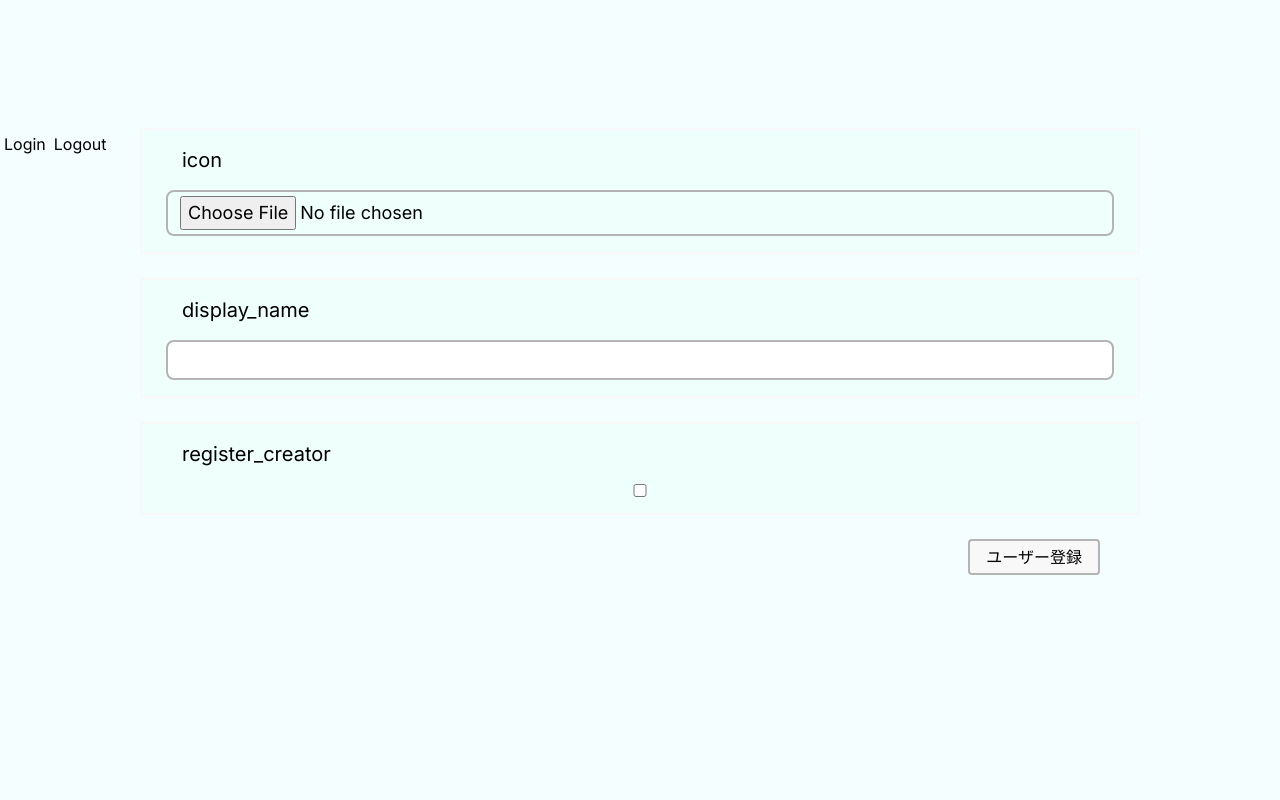
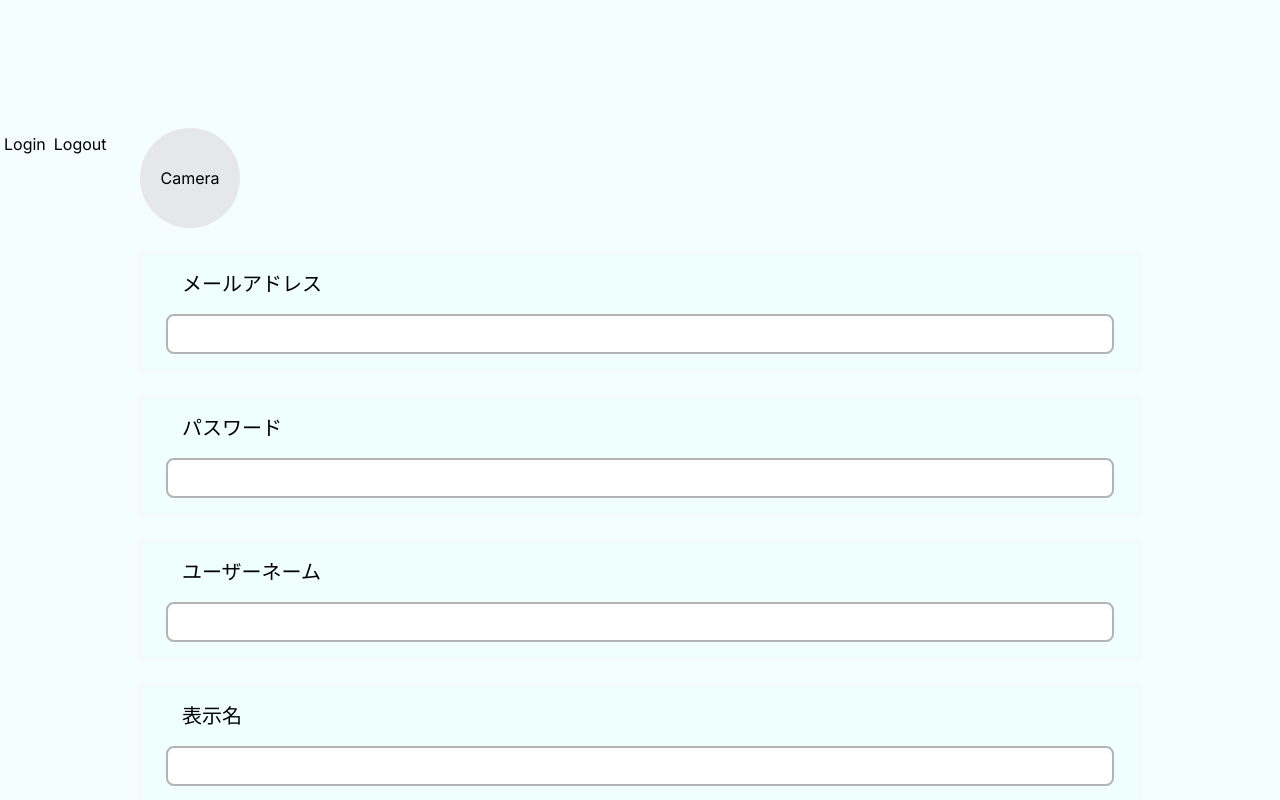
Before and after one commit to HAL-IAIH-team-F/hew-front, a Next.js app: page /user/register in a window 1280 px wide. Shown: the top 800 px of the page. Built offline with nearby package versions, Linux system fonts and the light colour scheme.

Commit message:
アイコンの変更

```diff
--- a/src/app/user/register/UserRegisterForm.tsx
+++ b/src/app/user/register/UserRegisterForm.tsx
@@ -1,22 +1,55 @@
+"use client"
 import {StyledForm} from "../../../util/form/StyledForm";
 import {StyledInput} from "../../../util/form/StyledInput";
 import {StyledButton} from "../../../util/form/StyledButton";
 import FlexBox from "../../../util/FlexBox";
+import {ChangeEvent, useState} from "react";
 
 export default function UserRegisterForm(
     {
         ...props
     }: UserRegisterFormProps,
 ) {
+  const [imagePreview, setImagePreview] = useState<string | null>(null);
 
+
+  const handleImageChange = (e: ChangeEvent<HTMLInputElement>) => {
+    const file = e.target.files?.[0];
+    if (file) {
+      const reader = new FileReader();
+      reader.onloadend = () => {
+        setImagePreview(reader.result as string);
+      };
+      reader.readAsDataURL(file);
+    }
+  };
 
     return (
         <StyledForm {...props}>
-      <StyledInput name={"icon"} type={"file"}/>
-      <StyledInput name={"display_name"} type={"text"}/>
+            <div className="relative w-[100px] h-[100px]">
+                <div className="w-full h-full overflow-hidden rounded-full bg-gray-200">
+                    {imagePreview ? (
+                        <img src={imagePreview} alt="プレビュー" className="w-full h-full object-cover"/>
+                    ) : (
+                        <div className="w-full h-full flex items-center justify-center">
+                            Camera
+                        </div>
+                    )}
+                </div>
+                <input name={"icon"}
+                    type="file"
+                    onChange={handleImageChange}
+                    accept="image/*"
+                    className="absolute inset-0 w-full h-full opacity-0 cursor-pointer"
+                />
+            </div>
+            <StyledInput name={"メールアドレス"} type={"text"}/>
+            <StyledInput name={"パスワード"} type={"text"}/>
+            <StyledInput name={"ユーザーネーム"} type={"text"}/>
+            <StyledInput name={"表示名"} type={"text"}/>
             <StyledInput name={"register_creator"} type={"checkbox"}/>
             <FlexBox className={"justify-end px-10"}>
-        <StyledButton>ユーザー登録</StyledButton>
+                <StyledButton>登録</StyledButton>
             </FlexBox>
         </StyledForm>
     )
```
Also changed, not shown: public/icon.png (added). Lines whose indentation alone changed are shown as unchanged.
